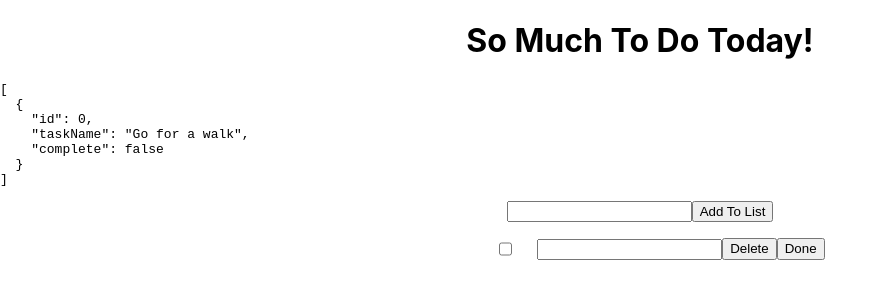
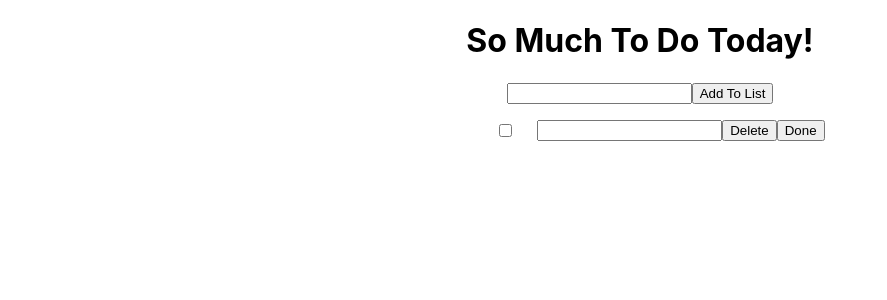
Before and after one commit to levlionn/TODOLIST, a React (Create React App) app: page / in a window 1280 px wide. Both pictures are taken after a click on the button "Edit". Shown: the top 300 px of the page, without its empty margins (0-887 px from the left). Built offline with nearby package versions, Linux system fonts and the light colour scheme.

Commit message:
WIP: Got most of edit functionality working

```diff
--- a/src/App.js
+++ b/src/App.js
@@ -6,14 +6,13 @@ import Header from "./Header";
 
 function App() {
   const [inputValue, setInputValue] = useState("");
-  const [showTask, setShowTask] = useState(true);
-  const [updateValue, setUpdateValue] = useState({});
-
+  const [updateValue, setUpdateValue] = useState("");
   const [taskList, setTaskList] = useState([
     {
       id: 0,
       taskName: "Go for a walk",
       complete: false,
+      isShown: true,
     },
   ]);
 
@@ -25,7 +24,7 @@ function App() {
 
     let newTaskList = [
       ...taskList,
-      { id: newID, taskName: name, complete: false },
+      { id: newID, taskName: name, complete: false, isShown: true },
     ];
 
     //set tasklist to new array
@@ -54,18 +53,40 @@ function App() {
     setTaskList(newTaskList);
   };
 
+  const toggleShowTask = (id) => {
+    let newTaskList = taskList.map((task) => {
+      if (task.id === id) {
+        return { ...task, isShown: !task.isShown };
+      }
+      return task;
+    });
+
+    setTaskList(newTaskList);
+  };
+
   //edit task in array
-  const editTaskByID = (id) => {
-    console.log("item id is", id);
+  const editTaskByID = (id, userEdits) => {
+    let newTaskList = taskList.map((task) => {
+      if (task.id === id) {
+        return {
+          ...task,
+          taskName: userEdits,
+          isShown: !task.isShown,
+        };
+      }
+      return task;
+    });
+
+    setTaskList(newTaskList);
   };
 
   return (
     <div className="App">
       {/* This displays the <h1> tag above the website*/}
       <Header />
-      <pre style={{ textAlign: "left" }}>
+      {/* <pre style={{ textAlign: "left" }}>
         {JSON.stringify(taskList, null, 2)}
-      </pre>
+      </pre> */}
 
       <label>
         <input
@@ -85,8 +106,9 @@ function App() {
           toggleTaskByID={toggleTaskByID}
           deleteTaskByID={deleteTaskByID}
           editTaskByID={editTaskByID}
-          showTask={showTask}
-          setShowTask={setShowTask}
+          toggleShowTask={toggleShowTask}
+          inputValue={inputValue}
+          setInputValue={setInputValue}
           updateValue={updateValue}
           setUpdateValue={setUpdateValue}
         />
--- a/src/Components/Task.js
+++ b/src/Components/Task.js
@@ -7,8 +7,9 @@ function Task({
   toggleTaskByID,
   deleteTaskByID,
   editTaskByID,
-  showTask,
-  setShowTask,
+  toggleShowTask,
+  inputValue,
+  setInputValue,
   updateValue,
   setUpdateValue,
 }) {
@@ -22,23 +23,36 @@ function Task({
           onChange={() => toggleTaskByID(task.id)}
         />
 
-        <li className="TaskBox_TaskRow" key={task.id}>
-          {!showTask ? <input type="text" /> : <div>{task.taskName}</div>}
-        </li>
-
+        {task.isShown ? (
+          <li className="TaskBox_TaskRow" key={task.id}>
+            <div>{task.taskName}</div>
+          </li>
+        ) : (
+          <input
+            type="text"
+            value={updateValue}
+            onChange={(e) => setUpdateValue(e.target.value)}
+          />
+        )}
         <button onClick={() => deleteTaskByID(task.id)}>Delete</button>
 
-        {showTask ? (
+        {task.isShown ? (
           <button
             onClick={() => {
-              setShowTask(false);
-              editTaskByID(task.id);
+              toggleShowTask(task.id);
             }}
           >
             Edit
           </button>
         ) : (
-          <button onClick={() => setShowTask(true)}>Done</button>
+          <button
+            onClick={() => {
+              toggleShowTask(task.id);
+              editTaskByID(task.id, updateValue);
+            }}
+          >
+            Done
+          </button>
         )}
       </span>
     </>
--- a/src/Components/TaskList.js
+++ b/src/Components/TaskList.js
@@ -8,8 +8,9 @@ function TaskList({
   toggleTaskByID,
   deleteTaskByID,
   editTaskByID,
-  showTask,
-  setShowTask,
+  toggleShowTask,
+  inputValue,
+  setInputValue,
   updateValue,
   setUpdateValue,
 }) {
@@ -21,8 +22,9 @@ function TaskList({
           toggleTaskByID={toggleTaskByID}
           deleteTaskByID={deleteTaskByID}
           editTaskByID={editTaskByID}
-          showTask={showTask}
-          setShowTask={setShowTask}
+          toggleShowTask={toggleShowTask}
+          inputValue={inputValue}
+          setInputValue={setInputValue}
           updateValue={updateValue}
           setUpdateValue={setUpdateValue}
           key={item.id}
```
